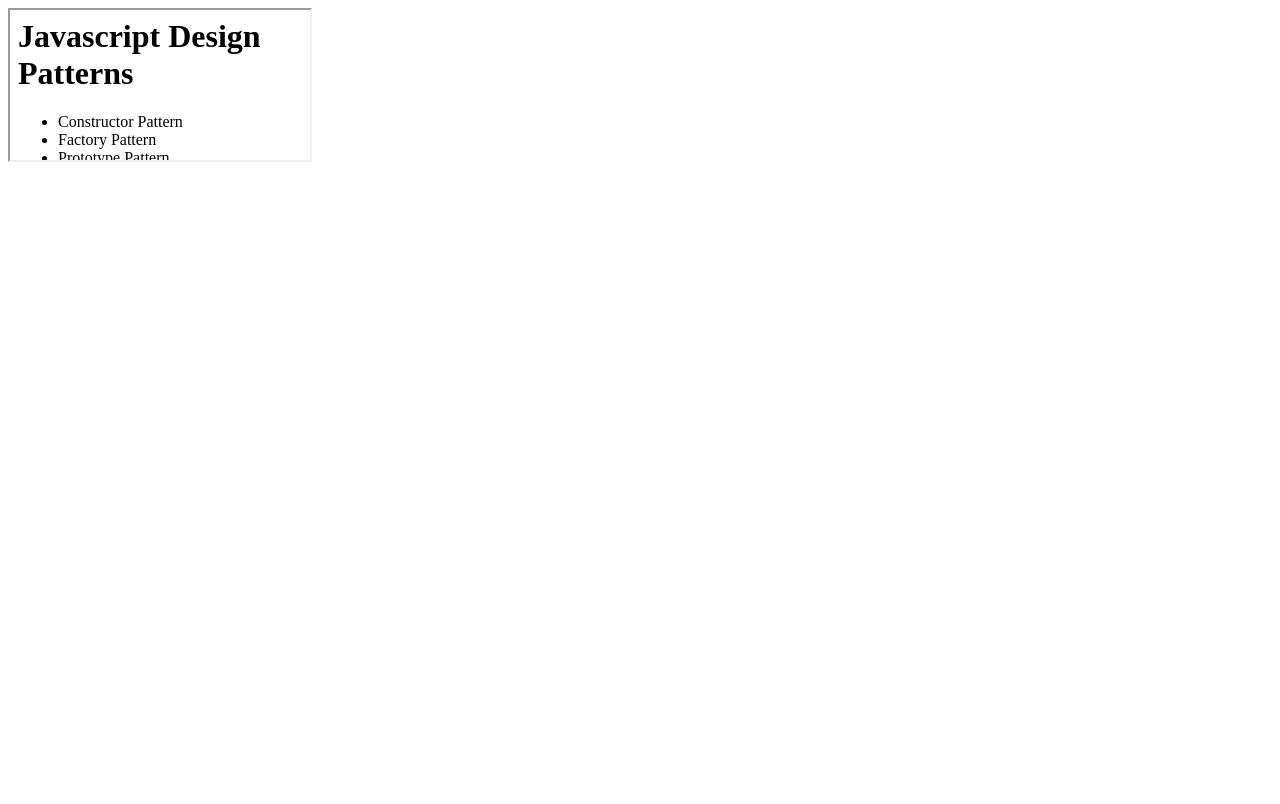
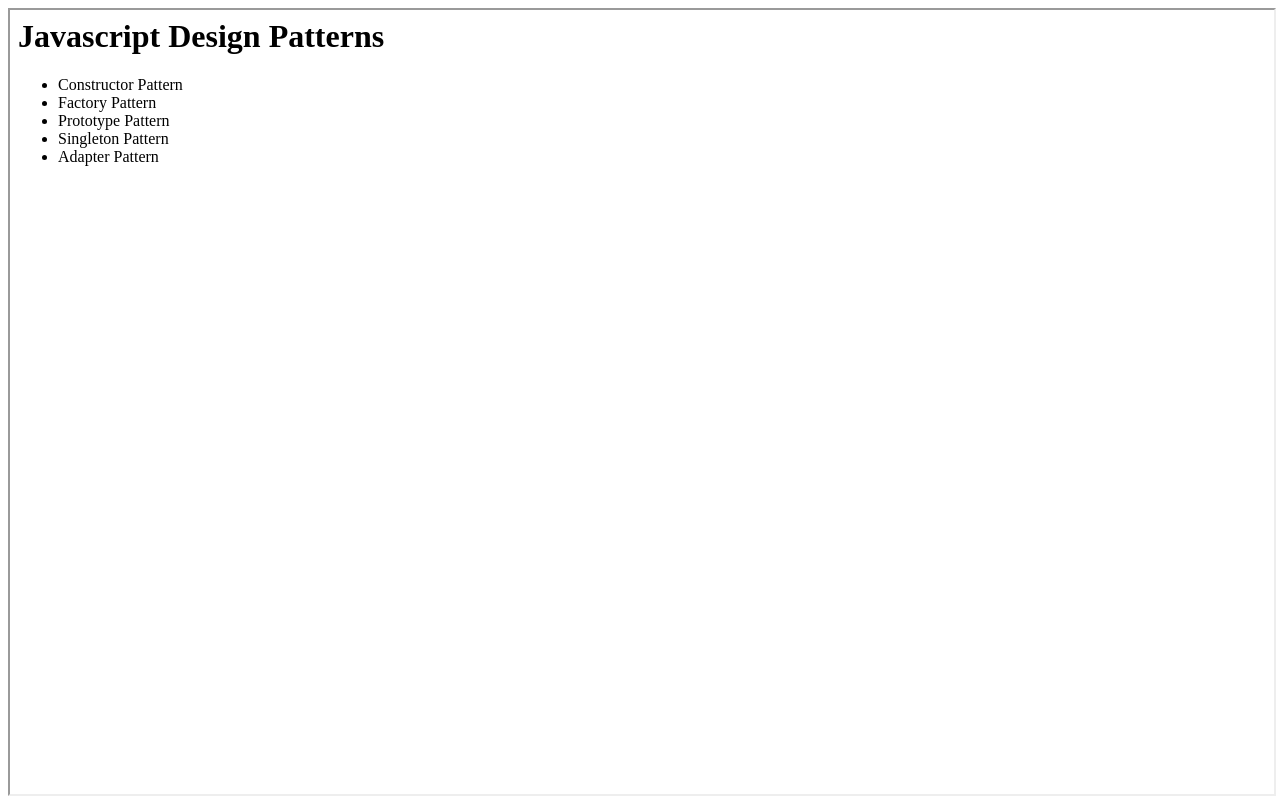
Before and after one commit to AkshayDhanji/JSDesignPatterns, a plain HTML site: page index.html in a window 1280 px wide. Drawn offline with Linux system fonts and the light colour scheme.

Commit message:
set height-width to 100 %

```diff
--- a/index.html
+++ b/index.html
@@ -1,5 +1,5 @@
 <html>
 <body>
-    <iframe src="JSPatterns.html"></iframe>
+    <iframe src="JSPatterns.html" style="width:100%;height:100%;"></iframe>
 </body>
 </html>
```
